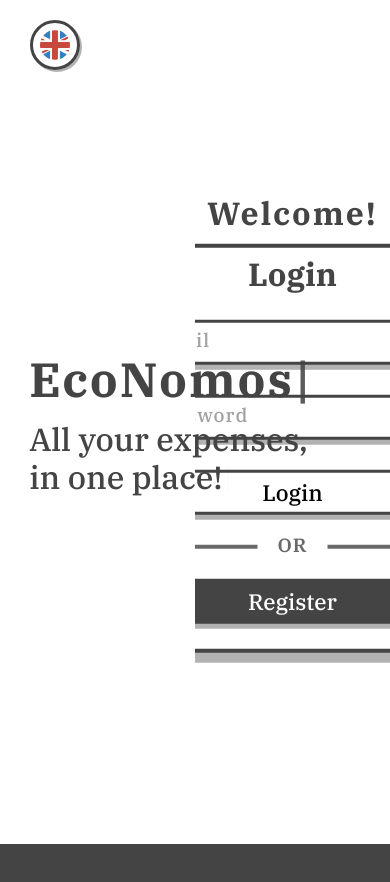
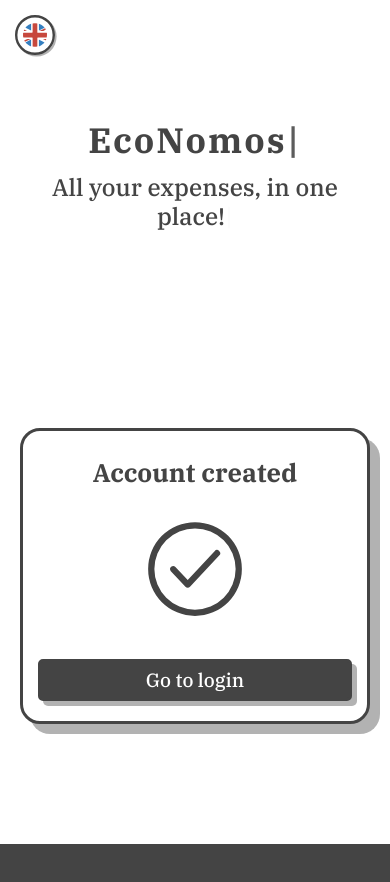
Before and after one commit to costiz7/EcoNomos, a React (Vite) app in the folder client/: page / in a window 390 px wide. Shown: the top 882 px of the page. Built offline with nearby package versions, Linux system fonts and the light colour scheme.

Commit message:
Made a responsive design

```diff
--- a/client/src/Home/Home.css
+++ b/client/src/Home/Home.css
@@ -62,3 +62,140 @@
     z-index: 10;
     background-color: var(--white-color);
 }
+
+@media(max-width: 1150px) {
+    .home-upper-section-wrapper {
+        position: relative;
+        min-height: 100vh;
+        height: auto;
+        width: 100%;
+        overflow-x: hidden;
+
+        display: flex;
+        flex-direction: column;
+        background-color: var(--white-color);
+    }
+
+    .home-upper-section-wrapper > .home-left-section {
+        position: relative;
+        min-height: auto;
+        padding: 50px 20px 20px 20px;
+
+        display: flex;
+        align-items: center;
+        justify-content: center;
+    }
+
+    .home-title-section {
+        position: relative;
+        top: auto;
+        left: auto;
+        transform: none;
+        text-align: center;
+    }
+
+    .home-upper-section-wrapper > .home-right-section {
+        position: relative;
+        min-height: 60vh;
+        height: auto;
+        overflow: visible;
+        padding: 20px 20px 50px 20px;
+
+        display: flex;
+        align-items: center;
+        justify-content: center;
+    }
+
+    .login-form-wrapper,
+    .register-form-wrapper,
+    .success-form-wrapper {
+        position: relative !important;
+        top: auto !important;
+        left: auto !important;
+        transform: none !important;
+        width: 100%;
+        max-width: 550px;
+    }
+
+    .slide-in-up,
+    .register-slide-in-up,
+    .success-slide-in-up {
+        animation: fadeInMobile 300ms ease-out forwards !important;
+    }
+
+    @keyframes fadeInMobile {
+        0% {
+            opacity: 0;
+            transform: translateY(20px);
+        }
+        100% {
+            opacity: 1;
+            transform: translateY(0);
+        }
+    }
+}
+
+@media(max-width: 500px) {
+    .login-card-wrapper,
+    .register-card-wrapper,
+    .success-card-wrapper {
+        min-width: 320px !important;
+        max-width: 480px !important;
+        width: 100% !important;
+        padding: 25px 15px 20px 15px !important;
+        border-width: 3px !important;
+    }
+
+    .register-form-row {
+        flex-direction: column !important;
+        gap: 20px !important;
+        height: auto !important;
+    }
+
+    .register-form-row > .dropdown-input-group {
+        height: 55px !important;
+        margin-top: 5px !important;
+    }
+
+    .login-form-input,
+    .register-form-input,
+    .register-form-input > input,
+    .login-form-input > input {
+        height: 40px !important;
+    }
+
+    .login-form-btn,
+    .register-form-btn,
+    .success-form-btn {
+        height: 42px !important;
+        font-size: 1.2rem !important;
+    }
+
+    .login-form,
+    .register-form {
+        gap: 20px !important;
+    }
+
+    .login-card-wrapper > .login-form-header > h1,
+    .register-card-wrapper > .register-form-header > h1,
+    .success-card-wrapper > .success-form-header > h1 {
+        font-size: 1.6rem !important;
+    }
+
+    .home-left-section > .home-title-section > .home-main-title {
+        font-size: 2.2rem;
+    }
+
+    .home-left-section > .home-title-section > .home-sub-title {
+        font-size: 1.5rem;
+    }
+
+    .home-lang-switcher {
+        position: absolute;
+        top: 15px;
+        left: 15px;
+        z-index: 10;
+        transform: scale(0.80);
+        transform-origin: top left;
+    }
+}
--- a/client/src/Home/Home.jsx
+++ b/client/src/Home/Home.jsx
@@ -8,7 +8,7 @@ import LanguageSwitcher from "../LanguageSwitcher/LanguageSwitcher.jsx";
 
 //Home component. Depending on 'currentForm' it changes the forms between login, register and success page
 function Home() {
-    const [currentForm, setCurrentForm] = useState('login');
+    const [currentForm, setCurrentForm] = useState('success');
     const mainTitle = useRef(null);
     const subTitle = useRef(null);
 
--- a/client/src/Home/SuccessForm/SuccessForm.css
+++ b/client/src/Home/SuccessForm/SuccessForm.css
@@ -38,6 +38,7 @@
     margin-bottom: 40px;
     width: 100px;
     height: 100px;
+    color: var(--black-color);
 }
 
 .success-icon-wrapper > svg {
--- a/client/src/Home/SuccessForm/SuccessForm.jsx
+++ b/client/src/Home/SuccessForm/SuccessForm.jsx
@@ -25,8 +25,8 @@ function SuccessForm({ onSwitchToLogin }) {
 
                     <div className="success-icon-wrapper">
                         <svg viewBox="0 0 32 32" xmlns="http://www.w3.org/2000/svg">
-                            <path fill="var(--black-color)" d="M16,31A15,15,0,1,1,31,16,15,15,0,0,1,16,31ZM16,3A13,13,0,1,0,29,16,13,13,0,0,0,16,3Z"/>
-                            <path fill="var(--black-color)" d="M13.67,22a1,1,0,0,1-.73-.32l-4.67-5a1,1,0,0,1,1.46-1.36l3.94,4.21,8.6-9.21a1,1,0,1,1,1.46,1.36l-9.33,10A1,1,0,0,1,13.67,22Z"/>
+                            <path fill="currentColor" d="M16,31A15,15,0,1,1,31,16,15,15,0,0,1,16,31ZM16,3A13,13,0,1,0,29,16,13,13,0,0,0,16,3Z"/>
+                            <path fill="currentColor" d="M13.67,22a1,1,0,0,1-.73-.32l-4.67-5a1,1,0,0,1,1.46-1.36l3.94,4.21,8.6-9.21a1,1,0,1,1,1.46,1.36l-9.33,10A1,1,0,0,1,13.67,22Z"/>
                         </svg>
                     </div>
 
--- a/client/src/LanguageSwitcher/LanguageSwitcher.css
+++ b/client/src/LanguageSwitcher/LanguageSwitcher.css
@@ -22,20 +22,23 @@
     position: absolute;
     top: 60px;
     left: 0px;
-    width: 100px;
-    height: 60px;
+    width: 50px;
+    height: 100px;
     display: flex;
+    flex-direction: column;
     justify-content: space-evenly;
     align-items: center;
+    background-color: var(--white-color);
 
     border: solid 3px var(--black-color);
-    box-shadow: 2px 2px 0px rgba(0, 0, 0, 0.3);
-    border-radius: 25px;
+    box-shadow: 4px 4px 0px rgba(0, 0, 0, 0.3);
+    border-radius: 30px;
 
     opacity: 0;
     transform: translateY(-15px);
     pointer-events: none;
     transition: all 75ms ease-out;
+    z-index: 10;
 }
 
 .language-dropdown.open {
```
